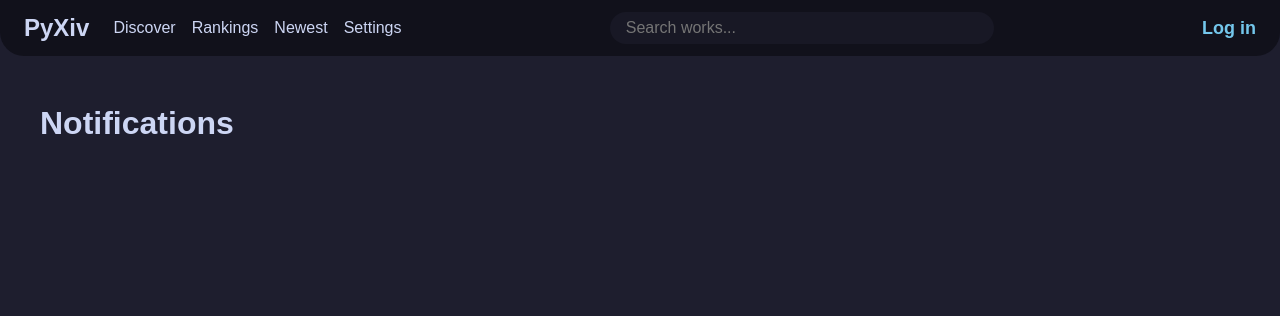
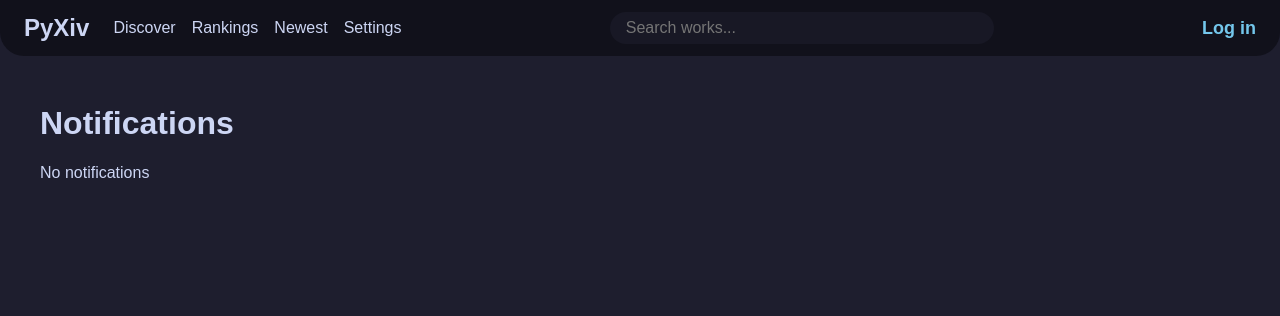
Before and after one commit to searinminecraft/Vixipy, a Flask app: template pyxiv/templates/notifications.html in a window 1280 px wide. Shown: the top 316 px of the page. Run offline with Flask 3, Linux system fonts and the light colour scheme; the template is opened without the code that fills it, so the values that code supplies are empty; parts of the project's set-up code (start-up, migrations or seed data) failed here and were passed over.

Commit message:
indicator if theres no notifications

```diff
--- a/pyxiv/templates/notifications.html
+++ b/pyxiv/templates/notifications.html
@@ -3,6 +3,7 @@
 
 {% block content %}
 <h1>Notifications</h1>
+{% if data|length > 0 %}
 {% for notification in data %}
 <div class="notifications">
 	<div class="notification">
@@ -16,4 +17,7 @@
 	</div>
 </div>
 {% endfor %}
+{% else %}
+<p>No notifications</p>
+{% endif %}
 {% endblock %}
```
